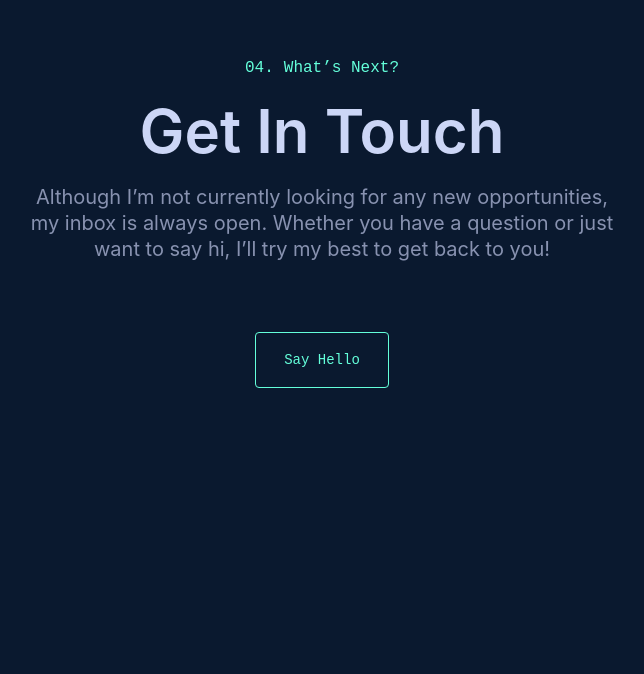
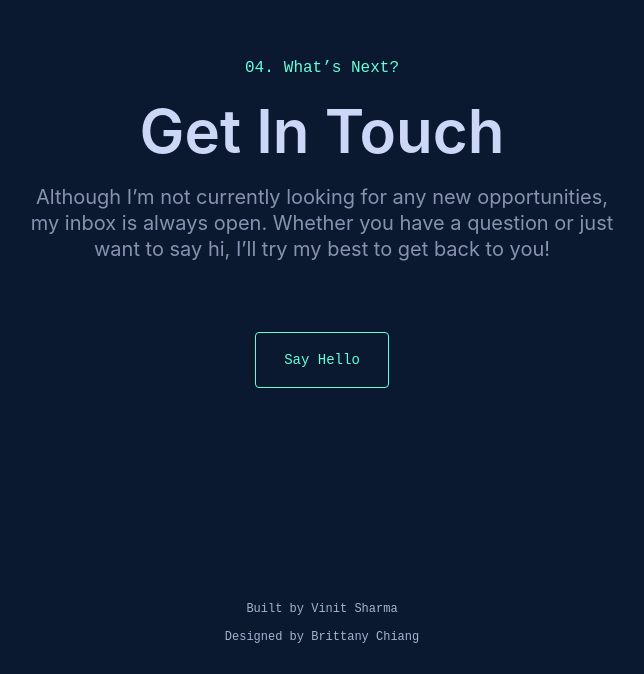
Before and after one commit to vinitpulstya/portfolio, an Angular app: page / in a window 1280 px wide. Shown: the part 3034-3708 px from the top of the page, without its empty margins (318-962 px from the left). Before the commit the page ends 3622 px from the top, so only its background shows below. Built offline with nearby package versions, Linux system fonts and the light colour scheme.

Commit message:
instantiated footer component

```diff
--- a/src/app/app.component.html
+++ b/src/app/app.component.html
@@ -2,3 +2,4 @@
 <wgt-side-contact orientation="left" [emailOnly]=false></wgt-side-contact>
 <wgt-side-contact orientation="right" [emailOnly]=true></wgt-side-contact>
 <router-outlet></router-outlet>
+<app-footer></app-footer>
--- a/src/app/app.module.ts
+++ b/src/app/app.module.ts
@@ -11,6 +11,7 @@ import { AboutComponent } from './components/widgets/about/about.component';
 import { JobsComponent } from './components/widgets/jobs/jobs.component';
 import { ProjectsComponent } from './components/widgets/projects/projects.component';
 import { ContactComponent } from './components/widgets/contact/contact.component';
+import { FooterComponent } from './components/widgets/footer/footer.component';
 
 @NgModule({
   declarations: [
@@ -23,6 +24,7 @@ import { ContactComponent } from './components/widgets/contact/contact.component
     JobsComponent,
     ProjectsComponent,
     ContactComponent,
+    FooterComponent,
   ],
   imports: [
     BrowserModule,
--- /dev/null
+++ b/src/app/components/widgets/footer/footer.component.html
@@ -0,0 +1,8 @@
+<footer class="footer">
+    <div class="footer__credit">
+        Built by Vinit Sharma
+    </div>
+    <div class="footer__credit">
+        Designed by Brittany Chiang
+    </div>
+</footer>
--- /dev/null
+++ b/src/app/components/widgets/footer/footer.component.scss
@@ -0,0 +1,20 @@
+.footer {
+    display: flex;
+    -webkit-box-pack: center;
+    justify-content: center;
+    -webkit-box-align: center;
+    align-items: center;
+    flex-direction: column;
+    height: auto;
+    min-height: 70px;
+    padding: 15px;
+    text-align: center;
+
+    &__credit {
+        color: var(--light-slate);
+        font-family: var(--font-mono);
+        font-size: var(--fz-xxs);
+        line-height: 1;
+        margin-bottom: 1rem;
+    }
+}
```
Also changed, not shown: src/app/components/widgets/footer/footer.component.ts (added, +10 -0 lines), 1 other file (tests, documents, lock files or other folders).
